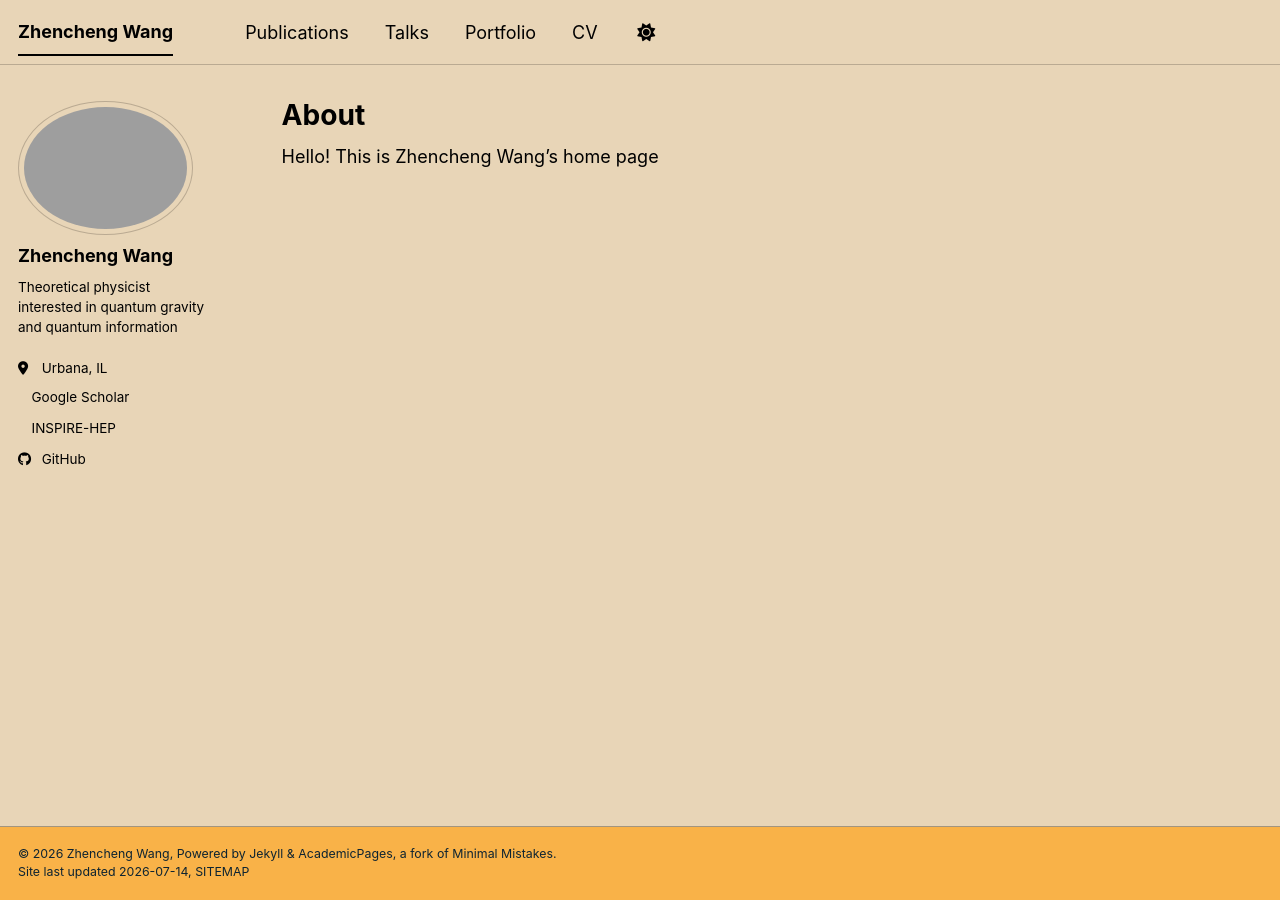
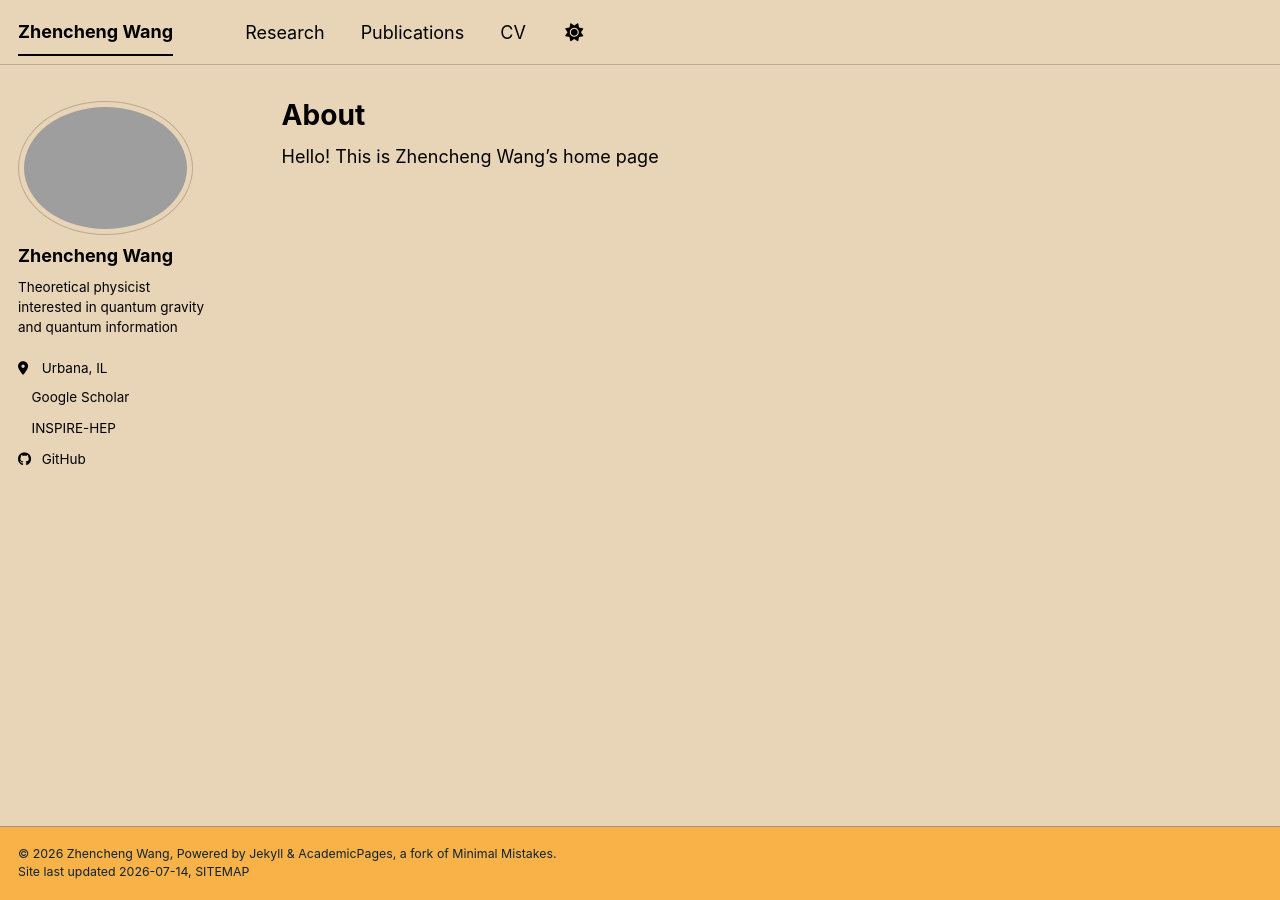
Before and after one commit to zhenchengw/zhenchengw.github.io, a Jekyll site: the page built from _pages/about.md, in a window 1280 px wide. Built offline with Jekyll 4.4.1, drawn with Linux system fonts in a browser that asks for light colours; a style sheet for code colours, icons or effects is not loaded.

Commit message:
Update navigation.yml

```diff
--- a/_data/navigation.yml
+++ b/_data/navigation.yml
@@ -8,17 +8,17 @@
 #      Markdown formatted page while the second is generated using JSON.
 
 main:
+  - title: "Research"
+    url: /research/
+
   - title: "Publications"
     url: /publications/
 
-  - title: "Talks"
-    url: /talks/
+ # - title: "Talks"
+  #  url: /talks/
 
  # - title: "Teaching"
  #   url: /teaching/
-
-  - title: "Portfolio"
-    url: /portfolio/
 
  # - title: "Blog Posts"
   #  url: /year-archive/
```
